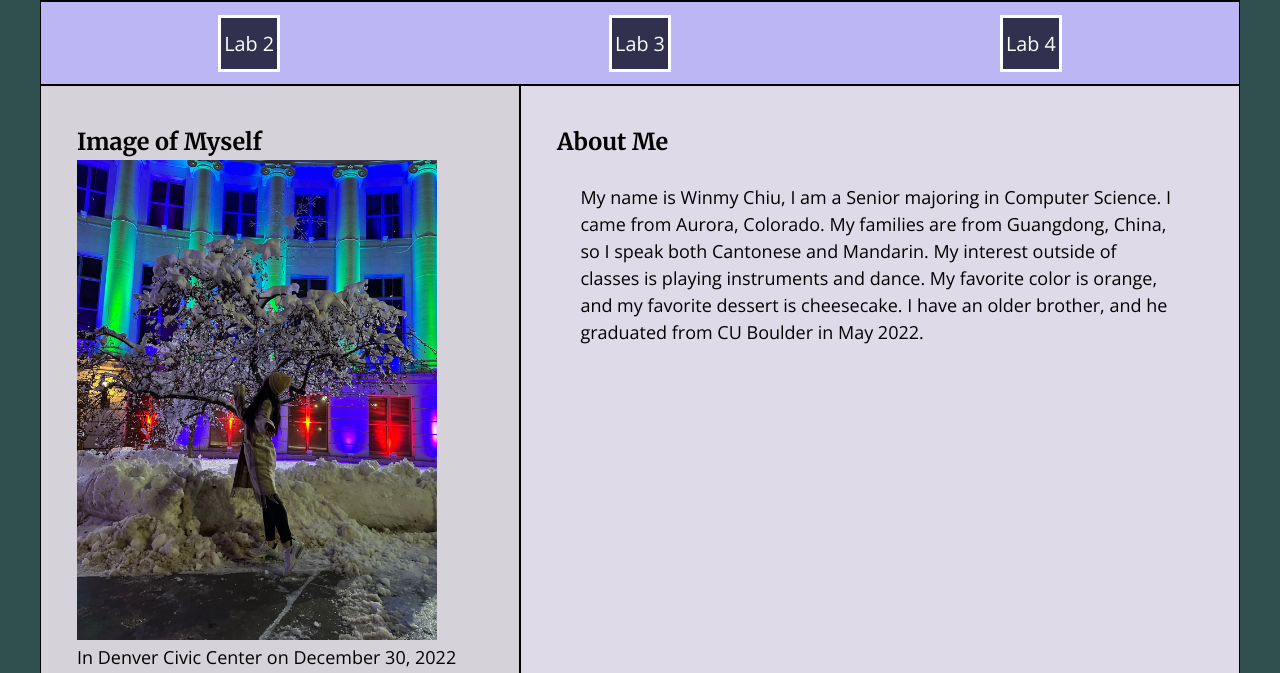
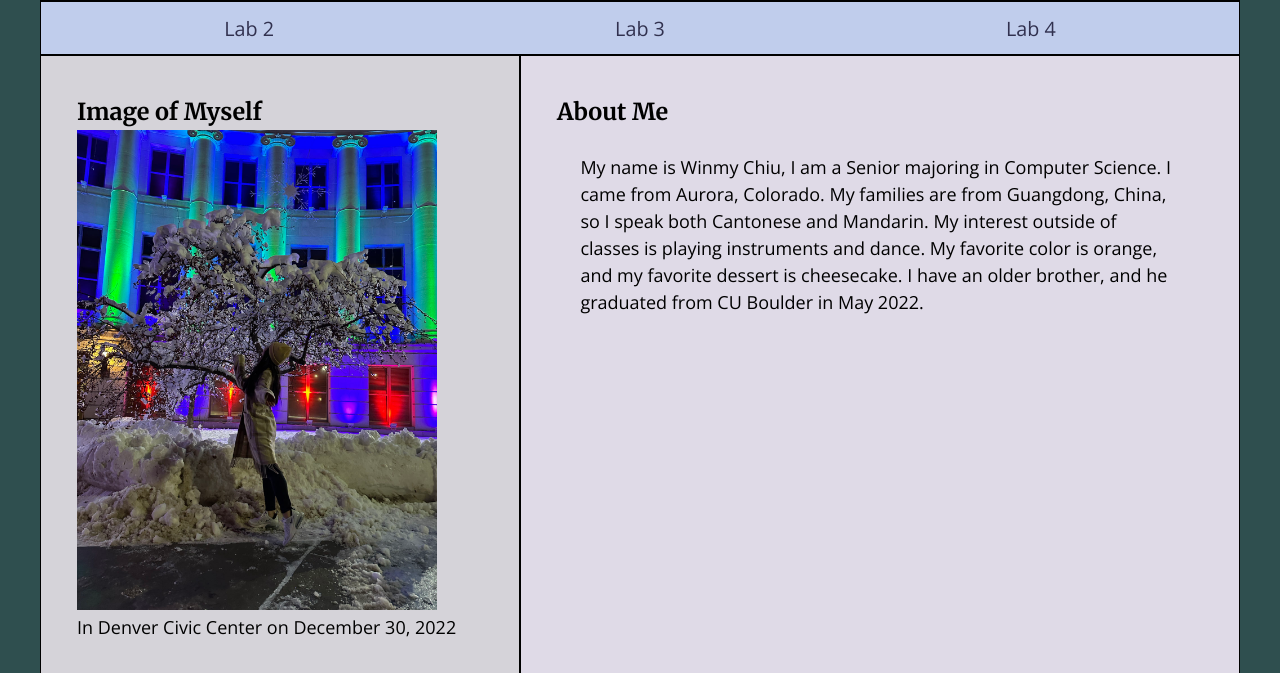
Before and after one commit to winmy-chiu/csci3150-landing, a plain HTML site: page index.html in a window 1280 px wide. Shown: the part 127-800 px from the top of the page. Drawn offline with nearby package versions, Linux system fonts and the light colour scheme.

Commit message:
Update semantic.css

```diff
--- a/css/semantic.css
+++ b/css/semantic.css
@@ -108,21 +108,15 @@ nav ul li {
 nav ul li a {
   text-decoration: none; /* Take out underline*/
   font-size: 1.1em;
-
-  display: block;
-  padding: 12px 3px;
-  margin: 0px;
-  border: 3px white solid;
-  background: rgb(49, 49, 79);
 }
 
 nav ul li a:link {
   /* color: rgb(151, 165, 242);  Before hover through */
-  color: white;
+  color: rgb(49, 49, 79);
 }
 
 nav ul li a:visited {
-  color:white;
+  color:rgb(49, 49, 79);
 }
 
 nav ul li a:hover {
@@ -185,7 +179,7 @@ img {
 }
 
 header {grid-area: header1; background:rgb(25, 32, 53);}
-nav {grid-area: nav1; background:rgb(188, 182, 244);}
+nav {grid-area: nav1; background:rgb(192, 205, 236);}
 main {grid-area: main1; background:rgb(223, 218, 231) ; max-height: 100%;}
 #aside1 {grid-area: aside1; background: rgb(213, 211, 217);}
 #aside2 {grid-area: aside2; background: rgb(213, 211, 217);}
```
